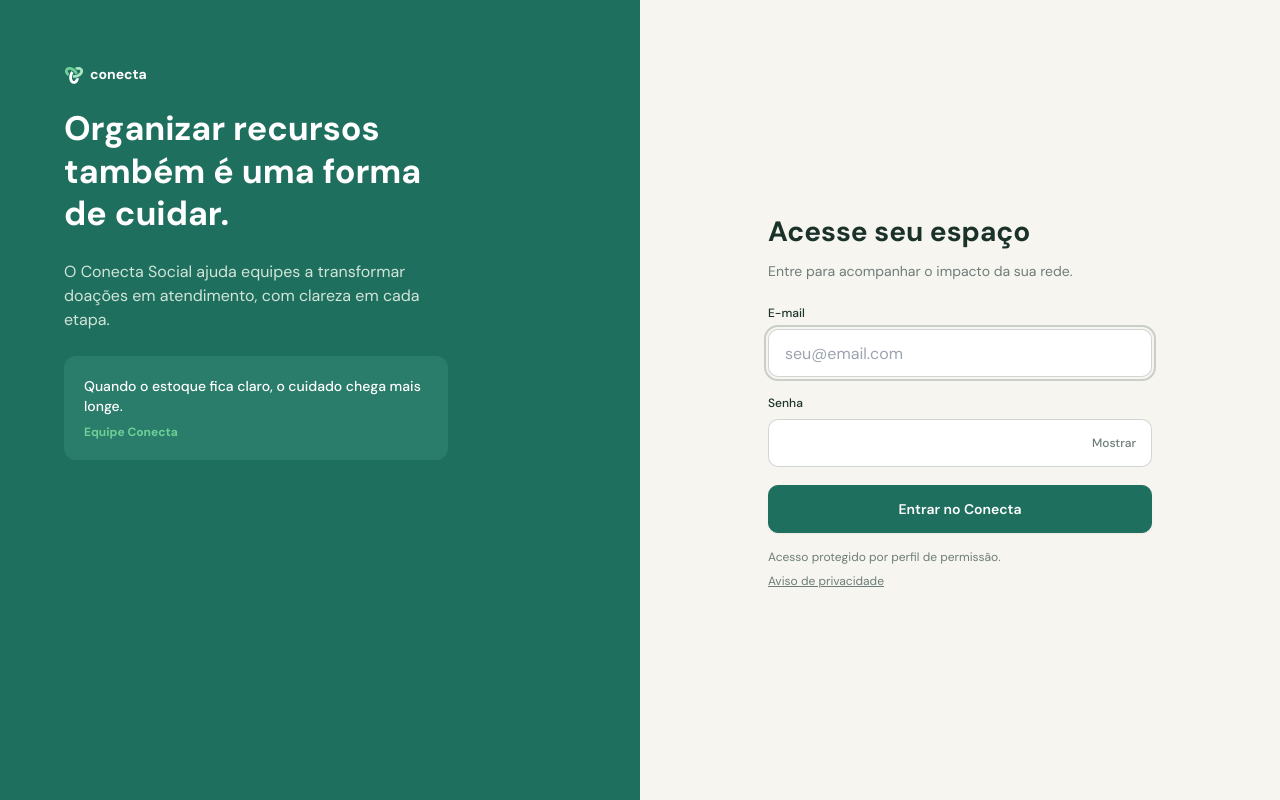
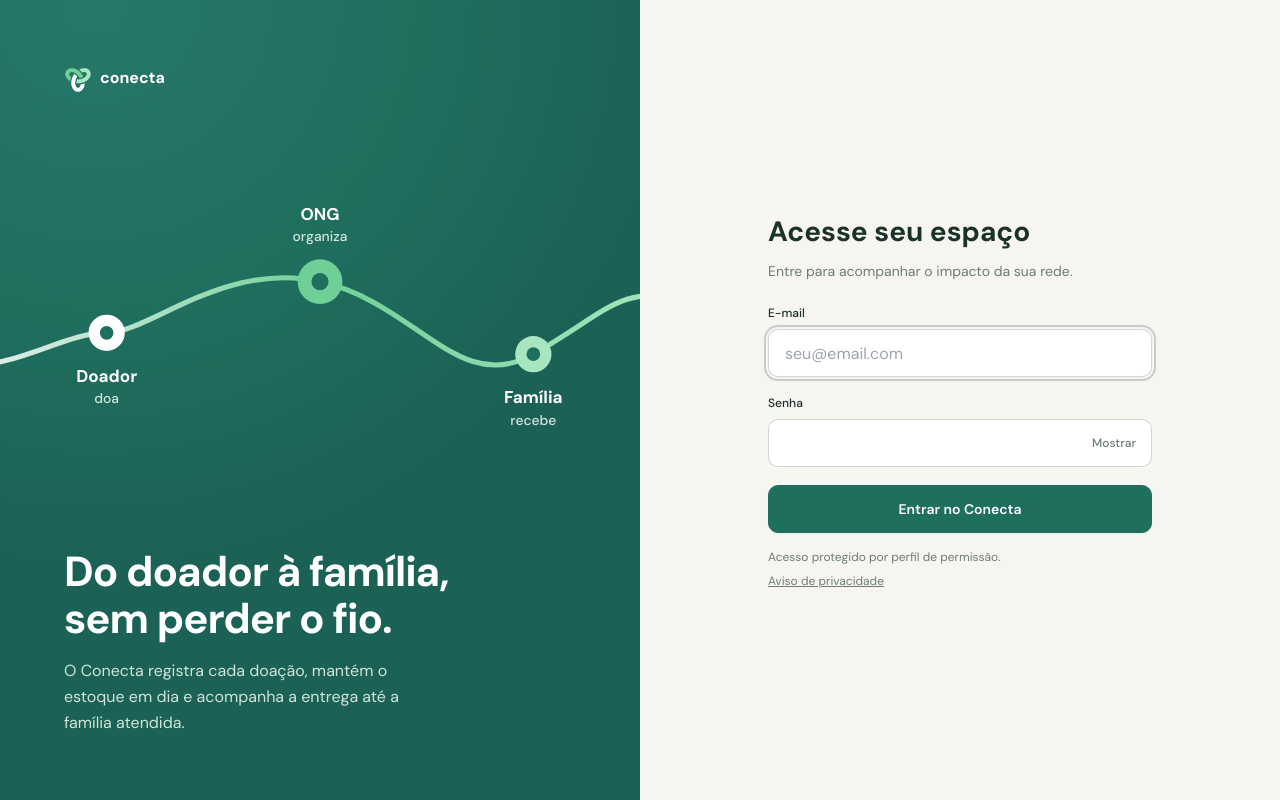
Before and after one commit to Antonio-pf/projeto-eng-soft, a Django app: page /login/ in a window 1280 px wide. Run offline with Django 5.2, Linux system fonts and the light colour scheme; style sheets or scripts are compiled from the project's sources.

Commit message:
feat: painel do login com o fio do doador à família
O painel verde do login passa a mostrar um fio que liga Doador, ONG e
Família, cada ponto na cor de um dos laços do símbolo, com a frase
própria "Do doador à família, sem perder o fio." no lugar da que
repetia a página inicial. Sai o cartão de citação "Equipe Conecta".

O fio se desenha ao abrir a página e um brilho percorre o caminho; com
"reduzir movimento" ligado ele aparece pronto e parado. No celular o
painel vira uma faixa curta e o formulário cabe na primeira tela.

```diff
--- a/static/css/app.css
+++ b/static/css/app.css
@@ -248,3 +248,75 @@ body {
         animation: none;
     }
 }
+
+/* Painel da marca no login: fundo com luz suave no canto e o fio de Doador, ONG e Família. */
+.painel-marca {
+    background-color: var(--conecta-deep);
+    background-image: radial-gradient(90% 70% at 15% 0%, #26786a 0%, var(--conecta-deep) 55%, #1b6155 100%);
+}
+
+.fio-linha {
+    fill: none;
+    stroke-width: 2.4;
+    stroke-linecap: round;
+}
+
+/* Cada ponto tem a cor de um laço do símbolo (_simbolo.html, tom escuro). */
+.fio-laco-1 { fill: #ffffff; }
+.fio-laco-2 { fill: var(--conecta-light); }
+.fio-laco-3 { fill: #a8e6c1; }
+.fio-miolo { fill: var(--conecta-deep); }
+
+.fio-nome,
+.fio-verbo {
+    font-family: "DM Sans", ui-sans-serif, system-ui, sans-serif;
+    text-anchor: middle;
+}
+
+.fio-nome {
+    font-size: 11px;
+    font-weight: 700;
+    fill: #ffffff;
+}
+
+/* No celular a faixa é curta: só os nomes, maiores para compensar a escala menor do desenho. */
+.fio-verbo {
+    display: none;
+    font-size: 6.5px;
+    font-weight: 500;
+    fill: var(--conecta-on-dark-muted);
+}
+
+@media (min-width: 1024px) {
+    .fio-nome { font-size: 8px; }
+    .fio-verbo { display: inline; }
+}
+
+@media (prefers-reduced-motion: no-preference) {
+    .fio-linha {
+        stroke-dasharray: 1;
+        stroke-dashoffset: 1;
+        animation: fio-desenhar 2.4s cubic-bezier(0.45, 0.05, 0.25, 1) 0.3s forwards;
+    }
+
+    .fio-no {
+        animation: fio-aparecer 500ms ease-out both;
+    }
+
+    .fio-no-1 { animation-delay: 0.75s; }
+    .fio-no-2 { animation-delay: 1.4s; }
+    .fio-no-3 { animation-delay: 2.05s; }
+}
+
+/* O brilho é animação SVG (SMIL), que o CSS não pausa: some de vez para quem pede menos movimento. */
+@media (prefers-reduced-motion: reduce) {
+    .fio-brilho { display: none; }
+}
+
+@keyframes fio-desenhar {
+    to { stroke-dashoffset: 0; }
+}
+
+@keyframes fio-aparecer {
+    from { opacity: 0; }
+}
--- a/templates/auth_base.html
+++ b/templates/auth_base.html
@@ -12,10 +12,11 @@
 </head>
 <body class="min-h-screen bg-conecta-form text-base-content">
     <div class="flex min-h-screen flex-col lg:flex-row">
-        <section class="flex flex-col gap-6 bg-primary px-8 py-12 text-primary-content sm:px-12 lg:w-1/2 lg:px-16 lg:py-16">
+        {# No celular o painel vira uma faixa curta e o formulário começa logo abaixo, sem precisar rolar. #}
+        <section class="painel-marca flex flex-col gap-3 overflow-hidden px-8 py-6 text-primary-content sm:gap-6 sm:px-12 sm:py-10 lg:w-1/2 lg:max-w-[760px] lg:justify-between lg:gap-8 lg:px-16 lg:py-16">
             {% block brand %}{% endblock %}
         </section>
-        <section class="flex flex-1 items-center justify-center bg-conecta-form px-8 py-12 sm:px-12 lg:px-16">
+        <section class="flex flex-1 items-start justify-center bg-conecta-form px-8 py-8 sm:px-12 sm:py-12 lg:items-center lg:px-16">
             {% block content %}{% endblock %}
         </section>
     </div>
--- a/templates/core/login.html
+++ b/templates/core/login.html
@@ -3,21 +3,19 @@
 {% block title %}Entrar | Conecta Social{% endblock %}
 
 {% block brand %}
-<p class="flex items-center gap-1.5 text-sm font-bold">
-    {% include "partials/_simbolo.html" with classe="size-5" tom="escuro" %}
+<p class="flex items-center gap-2 text-base font-bold">
+    {% include "partials/_simbolo.html" with classe="size-7" tom="escuro" %}
     conecta
 </p>
-<div class="text-3xl font-bold leading-tight sm:text-[34px]">
-    <p>Organizar recursos</p>
-    <p>também é uma forma</p>
-    <p>de cuidar.</p>
+{# O fio vai de borda a borda: a margem negativa desfaz o respiro lateral do painel. #}
+<div class="-mx-8 sm:-mx-12 lg:-mx-16">
+    {% include "partials/_fio_conecta.html" %}
 </div>
-<p class="max-w-sm text-conecta-on-dark-muted">
-    O Conecta Social ajuda equipes a transformar doações em atendimento, com clareza em cada etapa.
-</p>
-<div class="max-w-sm rounded-xl bg-conecta-quote p-5">
-    <p class="text-sm font-medium">Quando o estoque fica claro, o cuidado chega mais longe.</p>
-    <p class="mt-2 text-xs font-bold text-conecta-light">Equipe Conecta</p>
+<div>
+    <p class="max-w-md text-balance text-[26px] font-bold leading-[1.12] tracking-tight sm:text-[34px] xl:text-[42px]">Do doador à família, sem perder o fio.</p>
+    <p class="mt-4 hidden max-w-sm leading-relaxed text-conecta-on-dark-muted lg:block">
+        O Conecta registra cada doação, mantém o estoque em dia e acompanha a entrega até a família atendida.
+    </p>
 </div>
 {% endblock %}
 
--- /dev/null
+++ b/templates/partials/_fio_conecta.html
@@ -0,0 +1,46 @@
+{% comment %}
+Fio do painel de login: o mesmo fio do símbolo ligando Doador, ONG e Família.
+Cada ponto usa a cor de um dos três laços. É decorativo (aria-hidden): a frase ao lado já diz o que ele mostra.
+Ao abrir a página o fio se desenha e um brilho passa por ele; com "reduzir movimento" ligado, aparece pronto e parado.
+As animações e cores ficam em static/css/app.css (classes .fio-*).
+{% endcomment %}
+<svg data-testid="fio-conecta" class="fio-conecta block h-auto w-full overflow-visible" viewBox="0 0 300 120" aria-hidden="true" focusable="false">
+    <defs>
+        <linearGradient id="fio-conecta-cor" x1="0" x2="1" y1="0" y2="0">
+            <stop offset="0" stop-color="#ffffff" stop-opacity="0.9"/>
+            <stop offset="0.5" stop-color="#6fcf97"/>
+            <stop offset="1" stop-color="#a8e6c1"/>
+        </linearGradient>
+        <radialGradient id="fio-conecta-luz">
+            <stop offset="0" stop-color="#ffffff" stop-opacity="0.9"/>
+            <stop offset="1" stop-color="#ffffff" stop-opacity="0"/>
+        </radialGradient>
+    </defs>
+    <path id="fio-conecta-caminho" class="fio-linha" pathLength="1" stroke="url(#fio-conecta-cor)" d="M-20 82 C10 82 30 66 50 66 S105 32 150 42 S215 96 250 76 S290 44 320 50"/>
+    <g class="fio-no fio-no-1">
+        <circle class="fio-laco-1" cx="50" cy="66" r="8.5"/>
+        <circle class="fio-miolo" cx="50" cy="66" r="3.2"/>
+        <text class="fio-nome" x="50" y="89">Doador</text>
+        <text class="fio-verbo" x="50" y="99">doa</text>
+    </g>
+    <g class="fio-no fio-no-2">
+        <circle class="fio-laco-2" cx="150" cy="42" r="10.5"/>
+        <circle class="fio-miolo" cx="150" cy="42" r="4"/>
+        <text class="fio-nome" x="150" y="13">ONG</text>
+        <text class="fio-verbo" x="150" y="23">organiza</text>
+    </g>
+    <g class="fio-no fio-no-3">
+        <circle class="fio-laco-3" cx="250" cy="76" r="8.5"/>
+        <circle class="fio-miolo" cx="250" cy="76" r="3.2"/>
+        <text class="fio-nome" x="250" y="99">Família</text>
+        <text class="fio-verbo" x="250" y="109">recebe</text>
+    </g>
+    <g class="fio-brilho" opacity="0">
+        <set attributeName="opacity" to="1" begin="2.8s" fill="freeze"/>
+        <animateMotion dur="5.5s" begin="2.8s" repeatCount="indefinite" calcMode="linear" keyPoints="0;1;1" keyTimes="0;0.7;1">
+            <mpath href="#fio-conecta-caminho"/>
+        </animateMotion>
+        <circle r="7" fill="url(#fio-conecta-luz)"/>
+        <circle r="2.4" fill="#ffffff"/>
+    </g>
+</svg>
```
Also changed, not shown: core/tests.py (+11 -0 lines).
